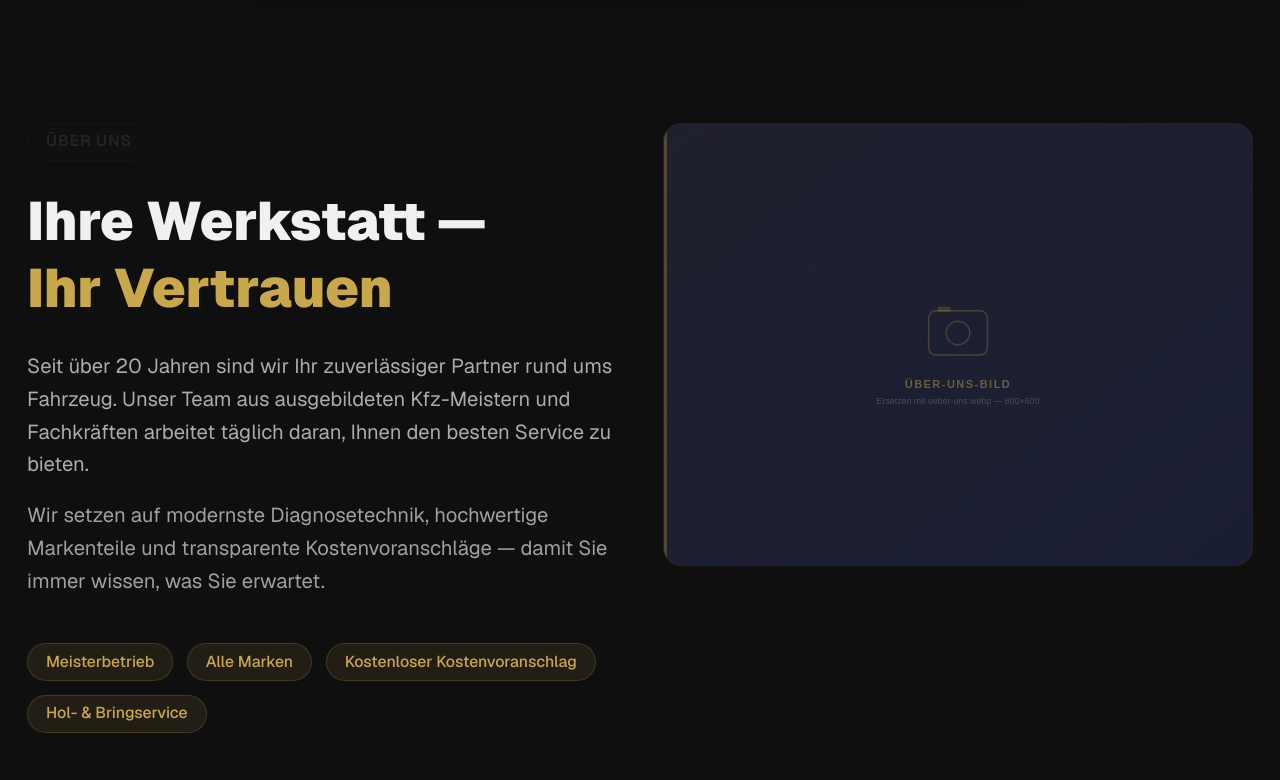
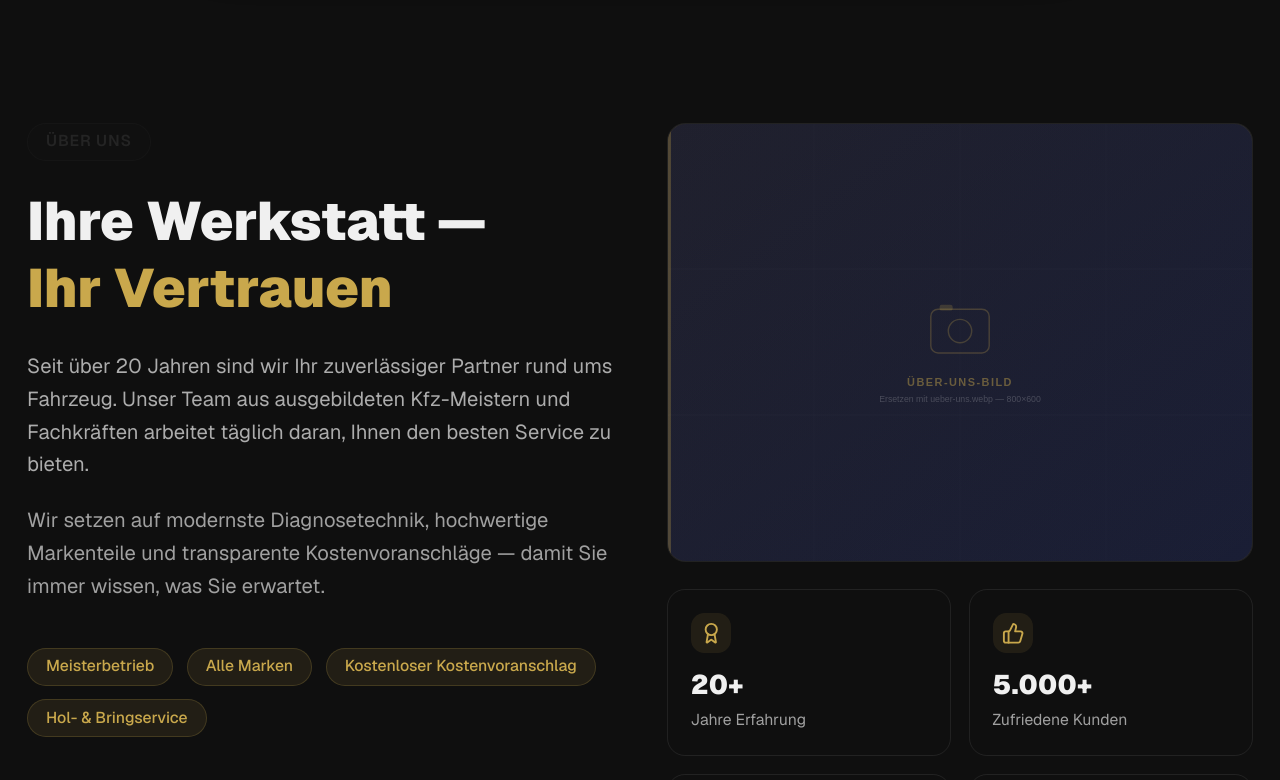
Before and after one commit to KUWEZU/template-onepager-1, a Next.js app: page / in a window 1280 px wide. Shown: the part 840-1620 px from the top of the page. Built offline with nearby package versions, Linux system fonts and the light colour scheme.

Commit message:
feat(ueber-uns): text left / image+stats right layout, longer text ready

```diff
--- a/src/components/sections/UeberUns.tsx
+++ b/src/components/sections/UeberUns.tsx
@@ -15,9 +15,9 @@ export function UeberUns() {
       aria-labelledby="ueber-uns-heading"
     >
       <div className="max-w-6xl mx-auto px-4 sm:px-6">
-        <div className="grid lg:grid-cols-2 gap-10 items-start">
+        <div className="grid lg:grid-cols-2 gap-12 items-start">
 
-          {/* Textseite + Stats */}
+          {/* ── Linke Spalte: Text ── */}
           <div>
             <div className="inline-flex items-center gap-2 px-4 py-1.5 rounded-full bg-brand-secondary/10 border border-brand-secondary/30 mb-6">
               <span className="text-brand-secondary text-sm font-semibold uppercase tracking-wider">Über uns</span>
@@ -31,10 +31,10 @@ export function UeberUns() {
               )}
             </h2>
 
-            <p className="text-brand-text/70 text-lg leading-relaxed mb-4">{text1}</p>
+            <p className="text-brand-text/70 text-lg leading-relaxed mb-5">{text1}</p>
             <p className="text-brand-muted text-lg leading-relaxed mb-10">{text2}</p>
 
-            <div className="flex flex-wrap gap-3 mb-12">
+            <div className="flex flex-wrap gap-3">
               {tags.map((tag) => (
                 <span key={tag}
                   className="inline-flex items-center px-4 py-1.5 text-sm font-medium text-brand-primary
@@ -43,8 +43,30 @@ export function UeberUns() {
                 </span>
               ))}
             </div>
+          </div>
 
-            {/* Stats — alle Viewports */}
+          {/* ── Rechte Spalte: Bild + Stats ── */}
+          <div className="flex flex-col gap-6">
+            {/* Bild */}
+            {bild ? (
+              <div className="relative w-full aspect-[4/3] rounded-2xl overflow-hidden border border-brand-border"
+                style={{ boxShadow: "var(--card-shadow), 0 20px 60px rgba(0,0,0,0.15)" }}>
+                <Image src={bild} alt="Unser Betrieb" fill
+                  sizes="(max-width: 1024px) 100vw, 50vw" className="object-cover object-center"
+                  unoptimized={bild.endsWith(".svg")} />
+                <div className="absolute inset-0 rounded-2xl ring-1 ring-brand-primary/15 pointer-events-none" />
+              </div>
+            ) : (
+              <div className="w-full aspect-[4/3] rounded-2xl border border-brand-border flex items-center justify-center"
+                style={{ backgroundColor: "var(--color-card-bg)", boxShadow: "var(--card-shadow)" }}>
+                <div className="text-center text-brand-text/20">
+                  <Award className="w-12 h-12 mx-auto mb-3" aria-hidden="true" />
+                  <p className="text-base">Kein Bild konfiguriert</p>
+                </div>
+              </div>
+            )}
+
+            {/* Stats 2×2 Grid */}
             <div className="grid grid-cols-2 gap-4">
               {stats.map(({ value, label }, i) => {
                 const Icon = STAT_ICONS[i] ?? Award;
@@ -65,27 +87,6 @@ export function UeberUns() {
             </div>
           </div>
 
-          {/* Bild */}
-          <div>
-            {bild ? (
-              <div className="relative w-full aspect-[4/3] rounded-2xl overflow-hidden border border-brand-border"
-                style={{ boxShadow: "var(--card-shadow), 0 20px 60px rgba(0,0,0,0.15)" }}>
-                <Image src={bild} alt="Unser Betrieb" fill
-                  sizes="(max-width: 1024px) 100vw, 50vw" className="object-cover object-center"
-                  unoptimized={bild.endsWith(".svg")} />
-                <div className="absolute inset-0 rounded-2xl ring-1 ring-brand-primary/15 pointer-events-none" />
-              </div>
-            ) : (
-              <div className="w-full aspect-[4/3] rounded-2xl border border-brand-border flex items-center justify-center"
-                style={{ backgroundColor: "var(--color-card-bg)", boxShadow: "var(--card-shadow)" }}>
-                <div className="text-center text-brand-text/20">
-                  <Award className="w-12 h-12 mx-auto mb-3" aria-hidden="true" />
-                  <p className="text-base">Kein Bild konfiguriert</p>
-                </div>
-              </div>
-            )}
-          </div>
-
         </div>
       </div>
     </section>
```
